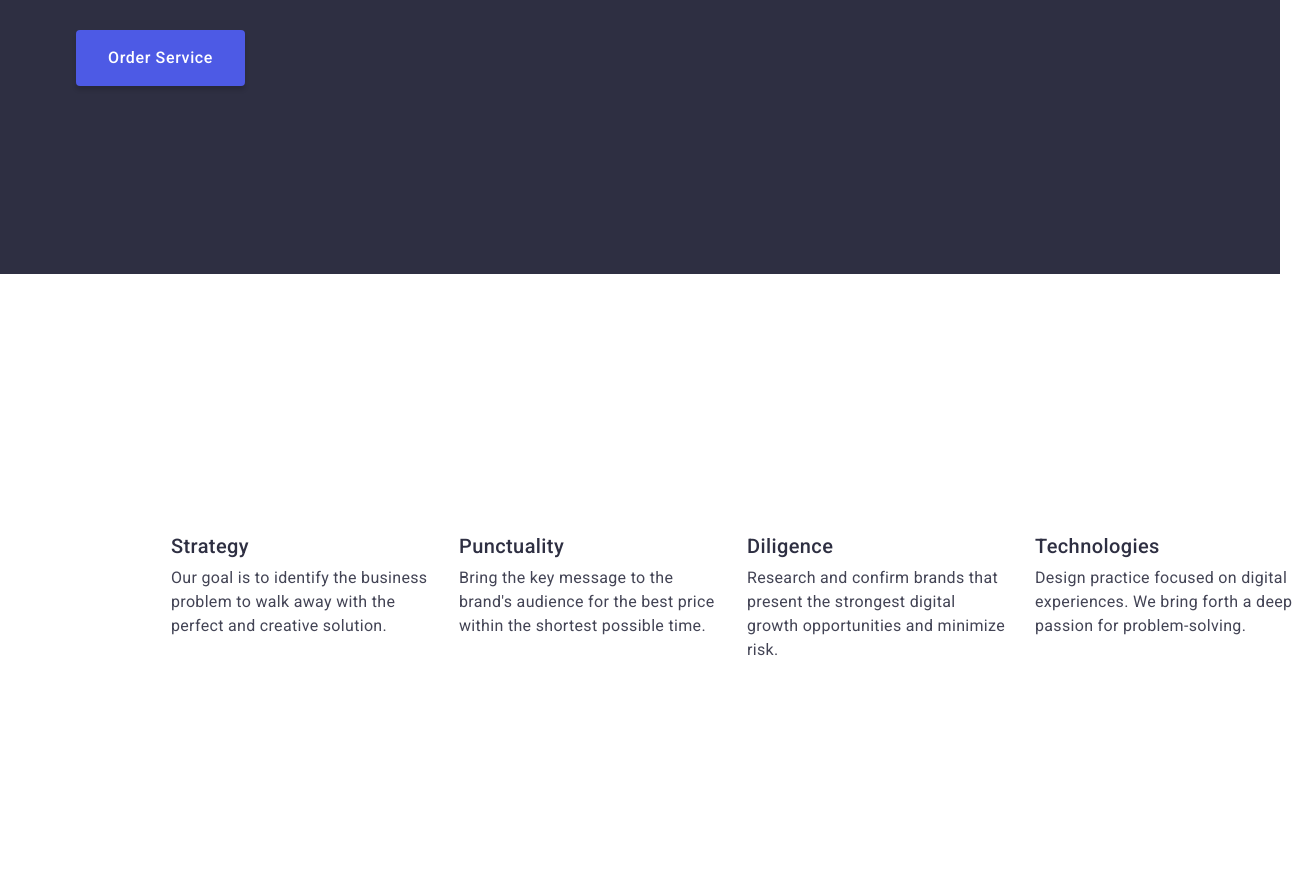
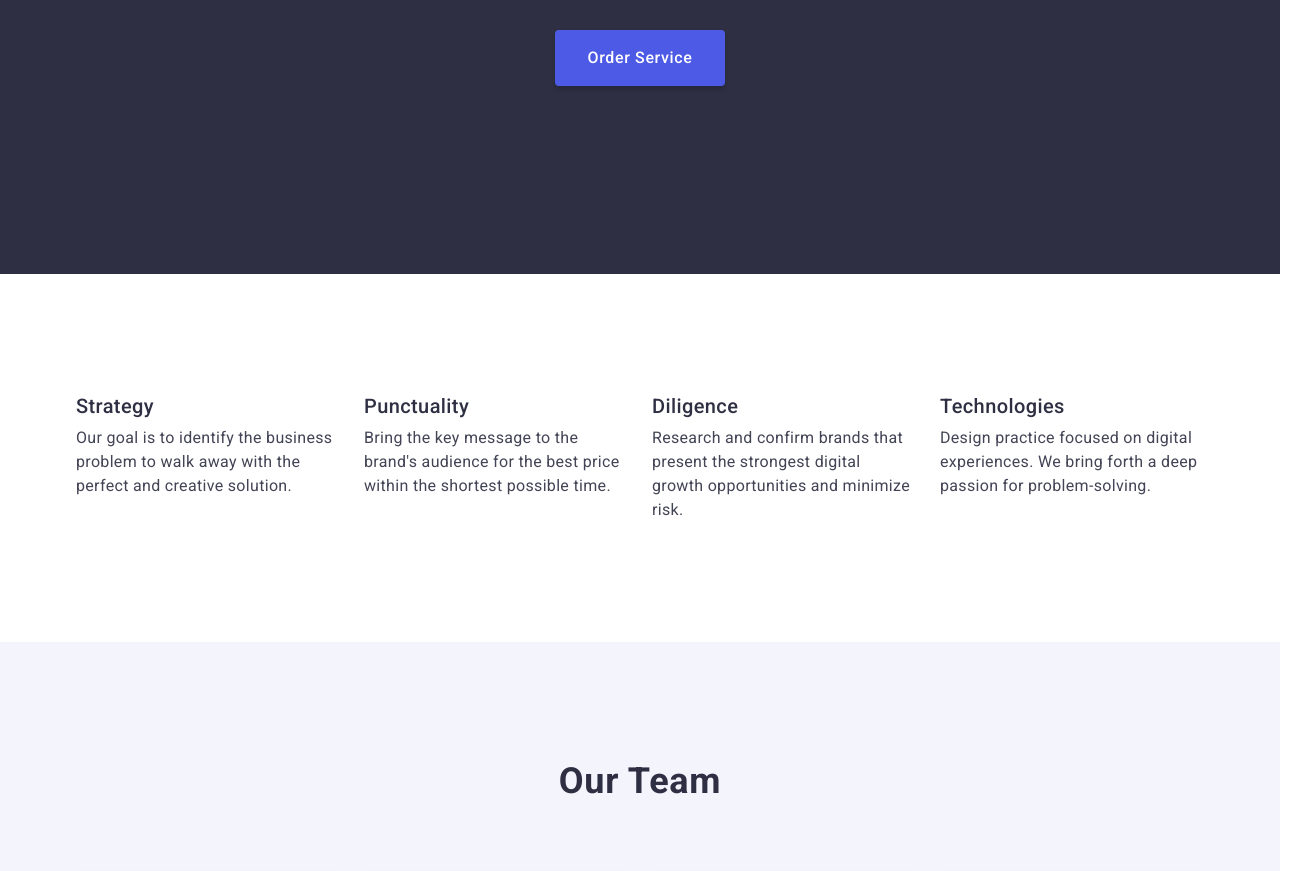
Before and after one commit to NadiyaSydorenko/goit-markup-hw-03, a plain HTML site: page index.html in a window 1280 px wide. Shown: the part 399-1270 px from the top of the page, 1314 px wide, since content can reach past the window. Drawn offline with nearby package versions, Linux system fonts and the light colour scheme.

Commit message:
update html & css files

```diff
--- a/css/styles.css
+++ b/css/styles.css
@@ -9,6 +9,9 @@ a {
 ul, ol {
     list-style: none;
     padding: 0;
+    margin: 0;
+}
+h1, h2, h3, h4, h5, h6, p {
     margin: 0;
 }
 .container {
@@ -101,7 +104,7 @@ img {
     letter-spacing: 1.12px;
     text-transform: capitalize;
     text-align: center;
-    margin: 0;
+    margin: 0 auto 48px auto;
     display: flex;
     max-width: 496px;
 }
@@ -122,7 +125,7 @@ img {
     box-shadow: 0px 4px 4px 0px rgba(0, 0, 0, 0.15);
     min-width: 169px;
     height: 56px;
-    margin-top: 48px;
+    margin: 0 auto;
 
 }
 .hero-button:hover,
@@ -133,14 +136,6 @@ img {
 .features {
     background: #fff;
     padding: 120px 0 120px;
-}
-.features-container {
-    display: flex;
-    align-items: center;
-    margin-top: 120px;
-    margin-right: 156px;
-    margin-bottom: 120px;
-    margin-left: 156px;
 }
 .visually-hidden {
     position: absolute;
@@ -242,8 +237,6 @@ img {
     align-items: center;
     gap: 24px;
     flex-wrap: wrap;
-    width: 1128px;
-    height: 1000px;
     row-gap: 48px;
 }
 .portfolio-card {
@@ -275,7 +268,6 @@ img {
     line-height: 1.17;
     letter-spacing: 0.03em;
     text-transform: uppercase;
-    margin-right: 76px;
     display: inline-block;
     margin-bottom: 16px;
 }
--- a/index.html
+++ b/index.html
@@ -38,7 +38,7 @@ integrity="sha512-4xo8blKMVCiXpTaLzQSLSw3KFOVPWhm/TRtuPVc4WG6kUgjH6J03IBuG7JZPkc
             </div>
         </section>
         <section class="features">
-            <div class="container features-container">
+            <div class="container">
             <h2 class="visually-hidden">Our features</h2>
             <ul class="features-list">
                 <li class="item-features">
```
